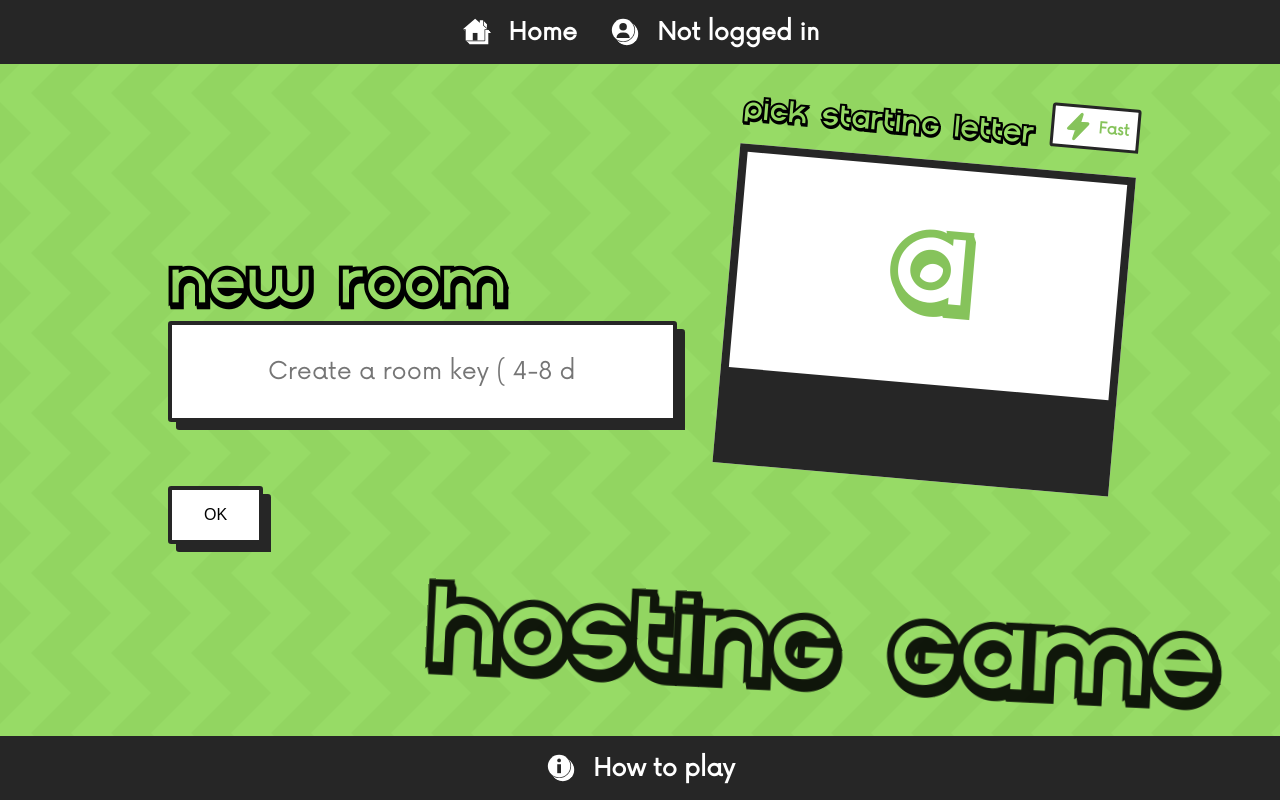
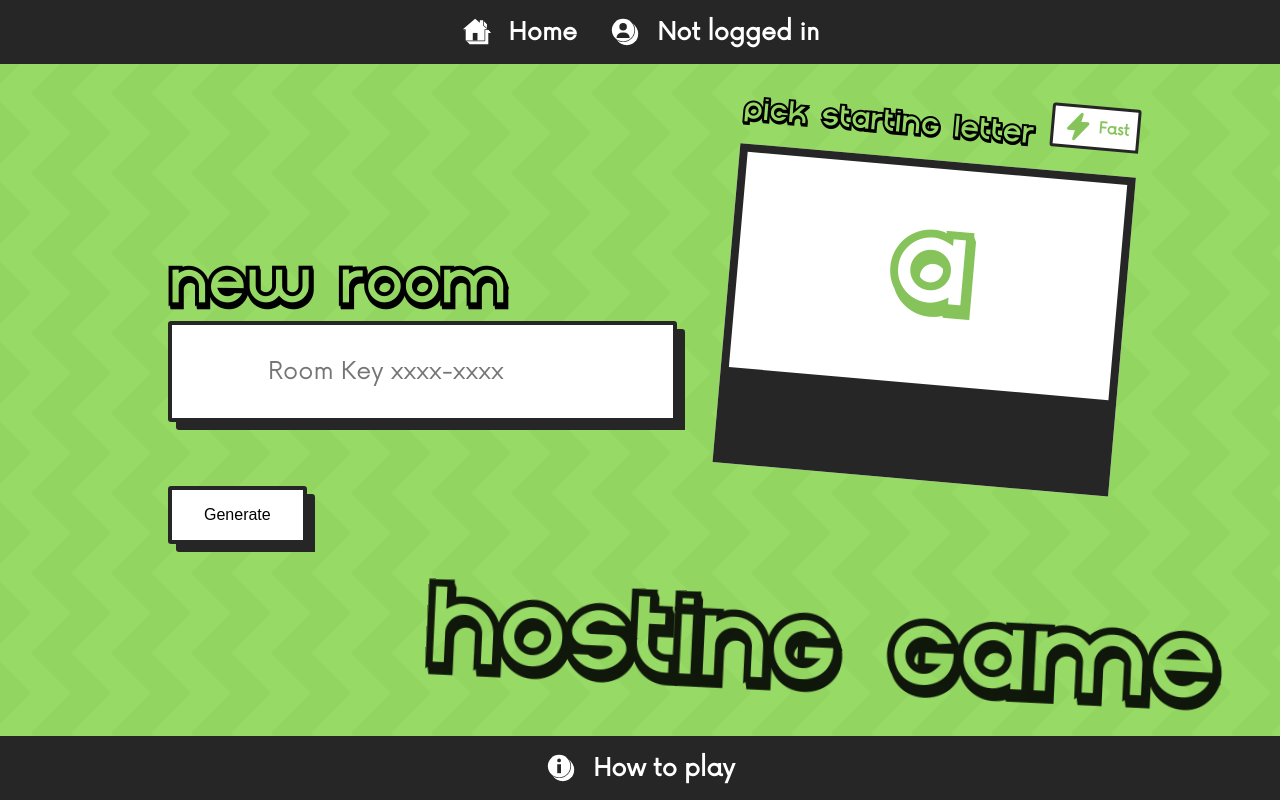
Before and after one commit to 4eLondon/ABC_Fast_or_Slow, a PHP site: page /pages/host.php in a window 1280 px wide. Run offline with PHP 8.4, Linux system fonts and the light colour scheme.

Commit message:
Revamp: Frontend switch for host from manual room key entry to set up for automatic room key generation

```diff
--- a/pages/host.php
+++ b/pages/host.php
@@ -60,9 +60,9 @@ $rerollSpeed = "Fast";
                         <li class="flex-col gap-4">
                             <span>
                                 <h1 class="txt-condition" style="font-size: 4rem; margin-bottom: 0;">New Room</h1>
-                                <input type="text" class="input-text-new-player-alt txt-regular-4" name="field_roomkey" maxlength="8" placeholder="Create a room key ( 4-8 digits )">
+                                <input type="text" class="input-text-new-player-alt txt-regular-4" name="field_roomkey" maxlength="8" placeholder="Room Key xxxx-xxxx" readonly>
                             </span>
-                            <button type="submit" class="button-new-player-alt" id="button_submit_key">OK</button>
+                            <button type="submit" class="button-new-player-alt" id="button_submit_key">Generate</button>
                         </li>
 
                     </ul>
--- a/pages/lobby.php
+++ b/pages/lobby.php
@@ -4,7 +4,7 @@ $pageTitle = "Local Lobby";;
 $username = "Player 1";
 $letter = "A";
 $rerollSpeed = "fast";
-?>i
+?>
 
 <!DOCTYPE HTML>
 <html>
```
Also changed, not shown: assets/backgrounds/bg7.svg (added), assets/backgrounds/bg8.svg (added), assets/backgrounds/bg9.svg (added).
